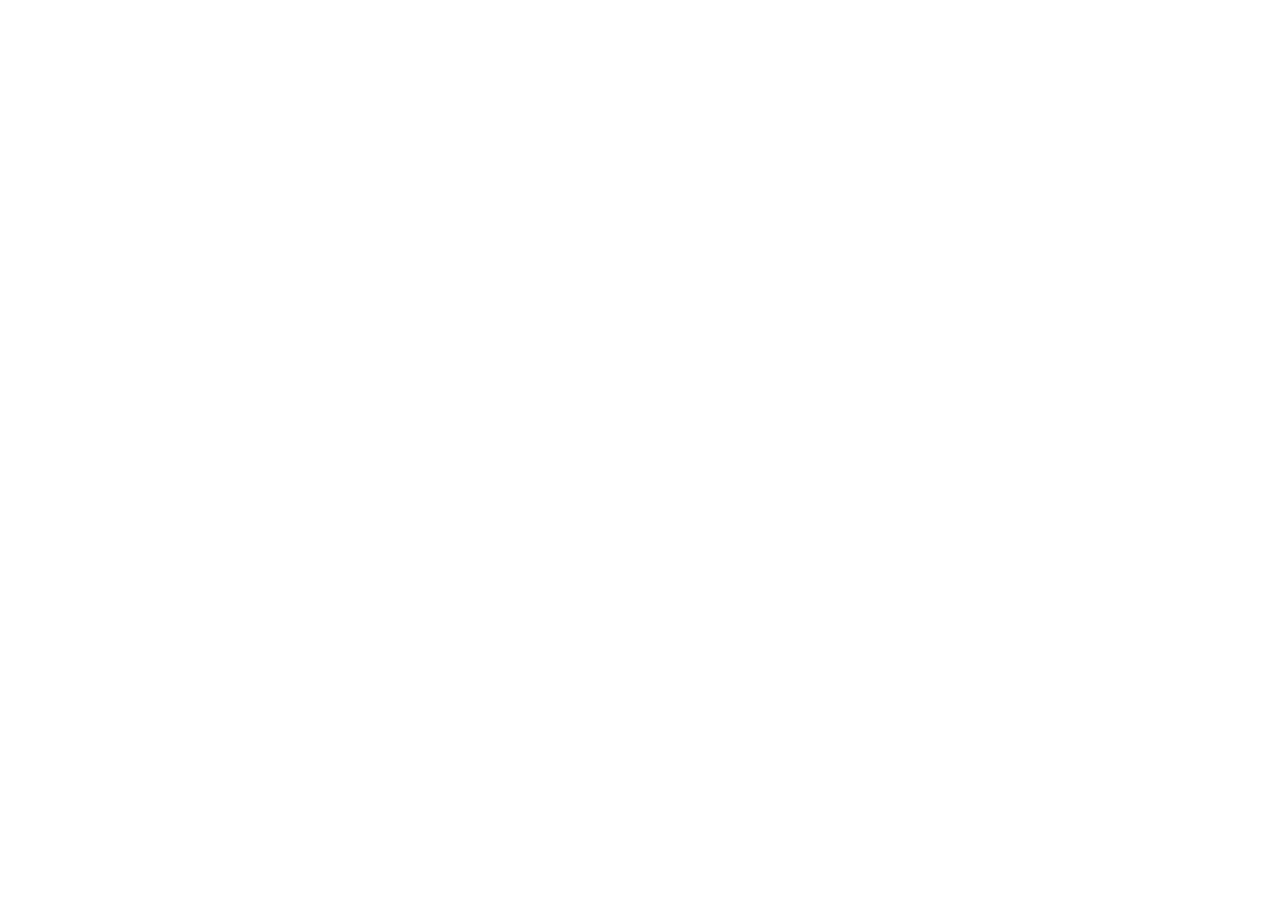
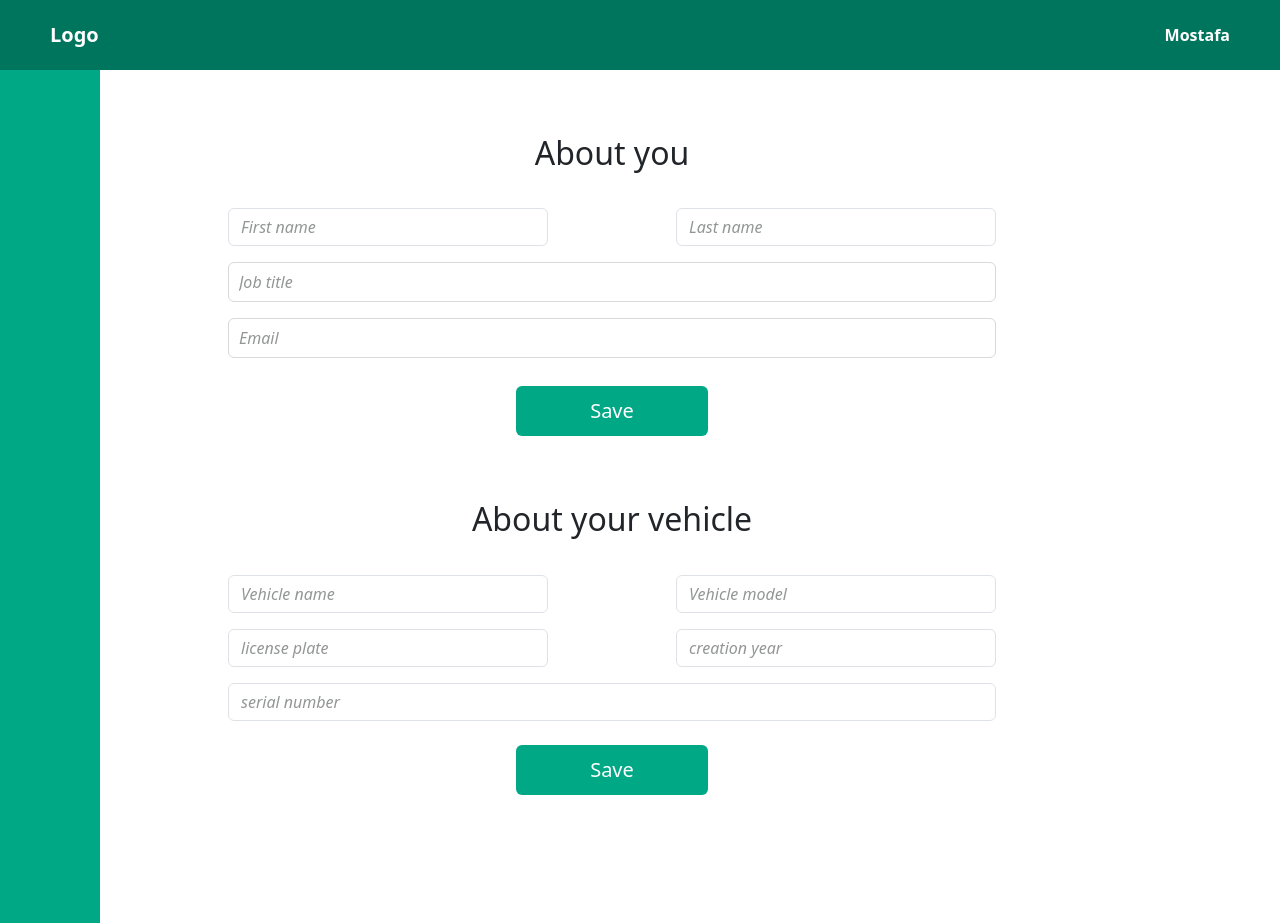
Before and after one commit to MostafaHamdy3/Driver-Monitoring-and-Reporting-System, an Angular app: page /dashboard/profileSetting in a window 1280 px wide. Before the commit this address led to /. Before the commit the page ends 800 px from the top, so only its background shows below. Built offline with nearby package versions, Linux system fonts and the light colour scheme.

Commit message:
Add profile setting screen

```diff
--- a/src/app/app.component.ts
+++ b/src/app/app.component.ts
@@ -1,16 +1,15 @@
 import { Component } from '@angular/core';
 import { CommonModule } from '@angular/common';
+import { FormsModule } from '@angular/forms';
 import { RouterOutlet } from '@angular/router';
 
 @Component({
   selector: 'app-root',
   standalone: true,
-  imports: [CommonModule, RouterOutlet],
+  imports: [CommonModule, RouterOutlet, FormsModule],
   templateUrl: './app.component.html',
   styleUrls: ['./app.component.css']
 })
 
 export class AppComponent {
-  lat: number = 29.4;
-  lng: number = 30.57;
 }
--- a/src/app/app.module.ts
+++ b/src/app/app.module.ts
@@ -2,12 +2,14 @@
 import { NgModule } from '@angular/core';
 import { FormsModule } from '@angular/forms';
 import { AgmCoreModule } from '@agm/core';
-import {MatIconModule} from '@angular/material/icon';
+import { MatIconModule } from '@angular/material/icon';
+import { routes } from './app.routes';
 
 import { AppComponent } from './app.component';
 import { DashboardComponent } from './dashboard/dashboard.component';
 import { SignUpComponent } from './sign-up/sign-up.component';
 import { LoginComponent } from './login/login.component';
+import { ProfileSettingComponent } from './profile-setting/profile-setting.component';
 
 @NgModule({
   declarations: [
@@ -15,11 +17,13 @@
     SignUpComponent,
     LoginComponent,
     DashboardComponent,
+    ProfileSettingComponent
   ],
   imports: [
     BrowserModule,
     FormsModule,
     MatIconModule,
+    routes,
     AgmCoreModule.forRoot({
       apiKey: ""
     })
--- a/src/app/app.routes.ts
+++ b/src/app/app.routes.ts
@@ -3,9 +3,12 @@
 import { DashboardComponent } from './dashboard/dashboard.component';
 import { LoginComponent } from './login/login.component';
 import { SignUpComponent } from './sign-up/sign-up.component';
+import { ProfileSettingComponent } from './profile-setting/profile-setting.component';
 
 export const routes: Routes = [
   { path: "", component: LoginComponent },
   { path: "signUp", component: SignUpComponent },
-  { path: "dashboard", component: DashboardComponent },
+  { path: "dashboard", component: DashboardComponent, children: [
+    { path: "profileSetting", component: ProfileSettingComponent },
+  ] },
 ];
--- a/src/app/dashboard/dashboard.component.css
+++ b/src/app/dashboard/dashboard.component.css
@@ -67,8 +67,8 @@
 }
 
 .main-container .side-nav {
-  width: "100%";
-  min-width: 230px;
+  width: 20%;
+  min-width: 120px;
   min-height: calc(100vh - 70px);
   background-color: #00A885;
   color: #fff;
@@ -77,8 +77,13 @@
     width: 100px;
     min-width: 100px;
   }
+  @media only screen and (max-width: 600px) {
+    width: 50px;
+    min-width: 50px;
+  }
 }
 
-.main-container .main {
-  padding: 30px;
+.main {
+  width: 70%;
+  margin-left: 5%;
 }
--- a/src/app/dashboard/dashboard.component.html
+++ b/src/app/dashboard/dashboard.component.html
@@ -25,13 +25,13 @@
         <div class="nav-item">
           <span>Map</span>
         </div>
-        <div class="nav-item">
+        <div class="nav-item" routerLink="/dashboard/profileSetting">
           <span>Profile Settings</span>
         </div>
       </div>
     </div>
     <div class="main">
-      <!-- <app-main></app-main> -->
+      <router-outlet></router-outlet>
     </div>
   </div>
 </div>
--- a/src/app/dashboard/dashboard.component.ts
+++ b/src/app/dashboard/dashboard.component.ts
@@ -1,14 +1,15 @@
 import { Component, OnInit } from '@angular/core';
 import { CommonModule } from '@angular/common';
-import { Router } from '@angular/router';
+import { Router, RouterLink, RouterLinkActive, RouterOutlet } from '@angular/router';
 
 @Component({
   selector: 'app-dashboard',
   standalone: true,
-  imports: [CommonModule],
+  imports: [CommonModule, RouterOutlet, RouterLink, RouterLinkActive],
   templateUrl: './dashboard.component.html',
   styleUrl: './dashboard.component.css'
 })
+
 export class DashboardComponent implements OnInit {
   constructor(private router: Router) { }
 
@@ -17,4 +18,8 @@
   onLogout() {
     this.router.navigate(["/signUp"]);
   }
+
+  profileHandler() {
+    this.router.navigate(["/dashboard/profileSetting"]);
+  }
 }
--- a/src/app/login/login.component.css
+++ b/src/app/login/login.component.css
@@ -10,6 +10,9 @@
 }
 .text-center {
   text-align: center;
+}
+.primary-text {
+  color: #00A885;
 }
 .pull-left {
   float: left;
--- a/src/app/login/login.component.html
+++ b/src/app/login/login.component.html
@@ -38,7 +38,7 @@
   </div>
   <div class="signup-wrapper text-center">
     <p>Don't have an account?</p>
-    <a (click)="showSignUpHandler()" class="text-primary">Sign Up</a>
+    <a (click)="showSignUpHandler()" class="primary-text">Sign Up</a>
   </div>
 </div>
 
--- /dev/null
+++ b/src/app/profile-setting/profile-setting.component.css
@@ -0,0 +1,141 @@
+body {
+  background-color: #f2f2f2;
+}
+
+.inner-warpper {
+  justify-content: center;
+  text-align: center;
+  align-items: center;
+  padding: 4rem;
+}
+
+.title {
+  margin-bottom: 36px;
+}
+
+.person-details {
+  display: flex;
+  flex-direction: row;
+  justify-content: space-between;
+  align-items: center;
+  gap: 8rem;
+  margin-bottom: 1rem;
+}
+
+.input-group {
+  position: relative;
+  margin-bottom: 16px;
+}
+
+::placeholder{
+  font-style: italic;
+  font-size: 1em;
+  color: rgb(147, 150, 149);
+}
+
+/* .input-group label {
+  position: absolute;
+  top: 9px;
+  left: 10px;
+  font-size: 16px;
+  color: #cdcdcd;
+  font-weight: normal;
+  padding: 2px 5px;
+  z-index: 5;
+  -webkit-transition: all 0.3s linear;
+  transition: all 0.3s linear;
+} */
+
+.input-group input {
+  outline: none;
+  display: block;
+  width: 100%;
+  height: 40px;
+  position: relative;
+  z-index: 3;
+  border: 1px solid #d9d9d9;
+  padding: 10px 10px;
+  background-color: #ffffff;
+  box-sizing: border-box;
+  font-weight: 400;
+  -webkit-transition: 0.3s ease;
+  transition: 0.3s ease;
+}
+
+button {
+  cursor: pointer;
+  background: #00A885;
+  width: 25%;
+  border: 0;
+  padding: 10px 15px;
+  color: #fff;
+  font-size: 20px;
+  -webkit-transition: 0.3s linear;
+  transition: 0.3s linear;
+}
+
+button:hover {
+  background-color: #00755d;
+  color: #fff;
+}
+
+.btn {
+  margin-bottom: 4rem;
+  margin-top: 12px;
+}
+
+.vehicle-btn {
+  margin-top: 24px;
+}
+
+.animate {
+  -webkit-transition: all 0.3s linear;
+  transition: all 0.3s linear;
+}
+.text-center {
+  text-align: center;
+}
+.pull-left {
+  float: left;
+}
+.pull-right {
+  float: right;
+}
+
+.primary-text {
+  color: #00A885;
+}
+
+.supporter {
+  margin-top: 10px;
+  font-size: 14px;
+  color: #8E8E8E;
+  cursor: pointer;
+}
+.remember-me {
+  cursor: pointer;
+}
+
+@-webkit-keyframes tooltipanimation {
+  from {
+    margin-top: -28px;
+  }
+  to {
+    margin-top: 0;
+  }
+}
+
+@keyframes tooltipanimation {
+  from {
+    margin-top: -28px;
+  }
+  to {
+    margin-top: 0;
+  }
+}
+
+@media (max-width: 480px) {
+  .direction {
+    position: static;
+  }
+}
--- /dev/null
+++ b/src/app/profile-setting/profile-setting.component.html
@@ -0,0 +1,89 @@
+<div class="inner-warpper text-center">
+  <h2 class="title">About you</h2>
+  <form action="" id="formvalidate">
+    <div class="person-details">
+      <!-- first name -->
+      <!-- [(ngModel)]="firstName" -->
+      <input
+        type="text"
+        id="firstName"
+        name="firstName"
+        class="form-control"
+        placeholder="First name"
+      />
+      <!-- last name -->
+      <input
+        class="form-control"
+        name="lastName"
+        id="lastName"
+        type="text"
+        placeholder="Last name"
+      />
+    </div>
+    <!-- job -->
+    <div class="input-group">
+      <input
+        class="form-control"
+        name="Job"
+        id="Job"
+        type="text"
+        placeholder="Job title"
+      />
+    </div>
+    <!-- email -->
+    <div class="input-group">
+      <input
+        class="form-control"
+        name="email"
+        id="userEmail"
+        type="email"
+        placeholder="Email"
+      />
+    </div>
+    <button class="btn" type="submit" id="Signup">Save</button>
+  </form>
+
+  <h2 class="title">About your vehicle</h2>
+  <form action="" id="formvalidate">
+    <div class="person-details">
+      <input
+        class="form-control"
+        name="name"
+        id="name"
+        type="text"
+        placeholder="Vehicle name"
+      />
+      <input
+        class="form-control"
+        name="name"
+        id="name"
+        type="text"
+        placeholder="Vehicle model"
+      />
+    </div>
+    <div class="person-details">
+      <input
+      class="form-control"
+      name="name"
+      id="name"
+      type="text"
+      placeholder="license plate"
+      />
+      <input
+      class="form-control"
+      name="name"
+      id="name"
+      type="text"
+      placeholder="creation year"
+      />
+    </div>
+    <input
+      class="form-control"
+      name="serial"
+      id="serial"
+      type="text"
+      placeholder="serial number"
+    />
+    <button class="btn vehicle-btn" type="submit" id="Signup">Save</button>
+  </form>
+</div>
--- /dev/null
+++ b/src/app/profile-setting/profile-setting.component.ts
@@ -0,0 +1,46 @@
+import { Component, Input, OnInit } from '@angular/core';
+import { CommonModule } from '@angular/common';
+
+@Component({
+  selector: 'app-profile-setting',
+  standalone: true,
+  imports: [CommonModule],
+  templateUrl: './profile-setting.component.html',
+  styleUrl: './profile-setting.component.css'
+})
+
+export class ProfileSettingComponent implements OnInit {
+  constructor() { }
+
+  userDetails: {
+    id: number,
+    firstName: string,
+    lastName: string,
+    job: string,
+    email: string
+  };
+  vehicleInfo: {
+    vehicle: string,
+    model: string,
+    license: string,
+    creation: number
+  };
+
+  firstName = "Mostafa";
+  lastName = "Hamdy";
+  job = "Software Engineer";
+  email = "mostafa@gmail.com";
+
+  vehicle = "";
+  model = "";
+  license = "";
+  creation = 2016;
+
+  ngOnInit(): void {
+
+  }
+
+  onUpdateUser() {
+    // this.serversService.updateServer(this.server.id, {});
+  }
+}
```
